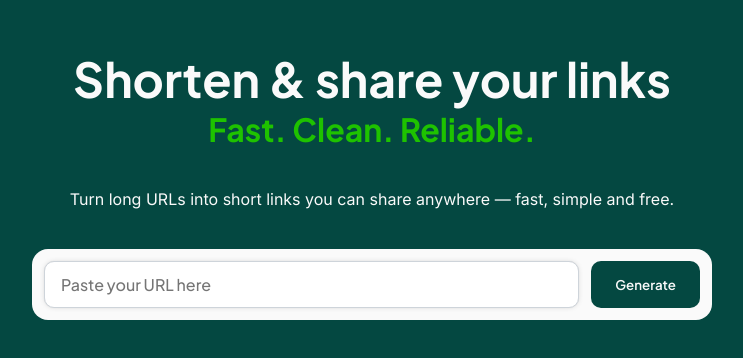
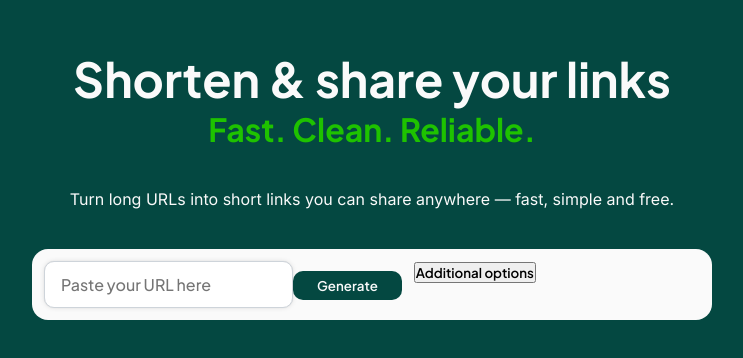
Before and after one commit to mariovida/link-shortener, a Next.js app: page / in a window 1280 px wide. Shown: the top 358 px of the page, without its empty margins (268-1011 px from the left). Built offline with nearby package versions, Linux system fonts and the light colour scheme; no server answers.

Commit message:
Additional options - add expiration date

```diff
--- a/src/components/UrlShortener.jsx
+++ b/src/components/UrlShortener.jsx
@@ -5,6 +5,8 @@ import styles from "../styles/UrlShortener.module.scss";
 
 export default function UrlShortener() {
   const [url, setUrl] = useState("");
+  const [expiresAt, setExpiresAt] = useState("");
+  const [showOptions, setShowOptions] = useState(false);
   const [shortUrl, setShortUrl] = useState("");
   const [loading, setLoading] = useState(false);
   const [error, setError] = useState("");
@@ -40,13 +42,21 @@ export default function UrlShortener() {
       return;
     }
 
+    if (expiresAt && new Date(expiresAt) <= new Date()) {
+      setError("Expiration date must be in the future");
+      return;
+    }
+
     setLoading(true);
 
     try {
       const res = await fetch(`${API_BASE_URL}/api/shorten`, {
         method: "POST",
         headers: { "Content-Type": "application/json" },
-        body: JSON.stringify({ url: formattedUrl }),
+        body: JSON.stringify({
+          url: formattedUrl,
+          expiresAt: expiresAt || null,
+        }),
       });
 
       const data = await res.json();
@@ -71,6 +81,7 @@ export default function UrlShortener() {
         </p>
 
         <form onSubmit={handleSubmit} className={styles.form}>
+          <div className={styles.formGroup}>
             <input
               type="url"
               placeholder="Paste your URL here"
@@ -79,9 +90,33 @@ export default function UrlShortener() {
               required
               className={styles.input}
             />
+
             <button type="submit" disabled={loading} className={styles.button}>
               {loading ? "Generating..." : "Generate"}
             </button>
+          </div>
+
+          <div className={styles.formGroup}>
+            <button
+              type="button"
+              onClick={() => setShowOptions(!showOptions)}
+              className={styles.optionsToggle}
+            >
+              {showOptions ? "Additional options" : "Additional options"}
+            </button>
+          </div>
+
+          {showOptions && (
+            <div className={styles.accordionContent}>
+              <label>Expiration date</label>
+              <input
+                type="datetime-local"
+                value={expiresAt}
+                onChange={(e) => setExpiresAt(e.target.value)}
+                className={styles.input}
+              />
+            </div>
+          )}
         </form>
 
         {error && <p className={styles.error}>{error}</p>}
```
Lines whose indentation alone changed are shown as unchanged.
